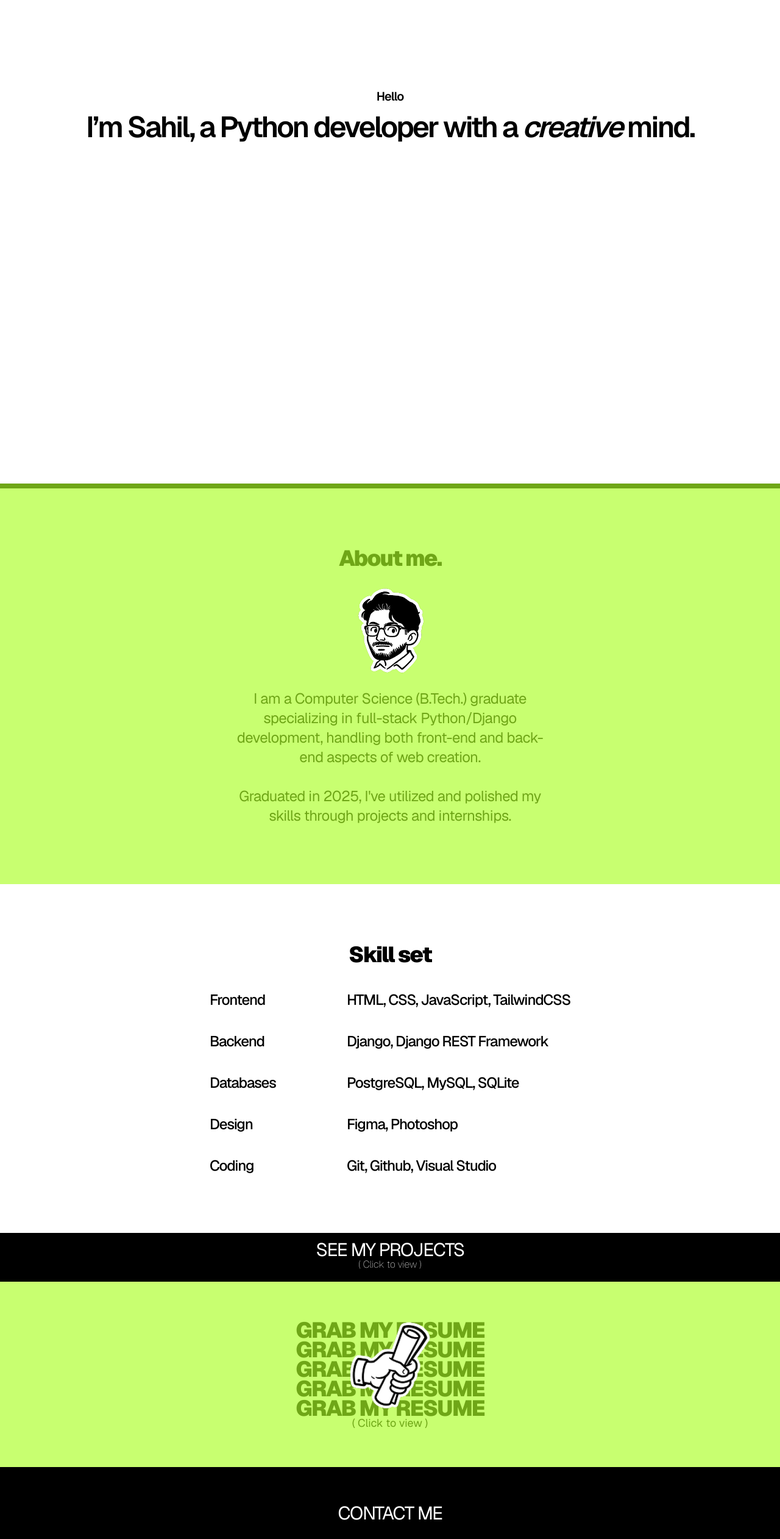
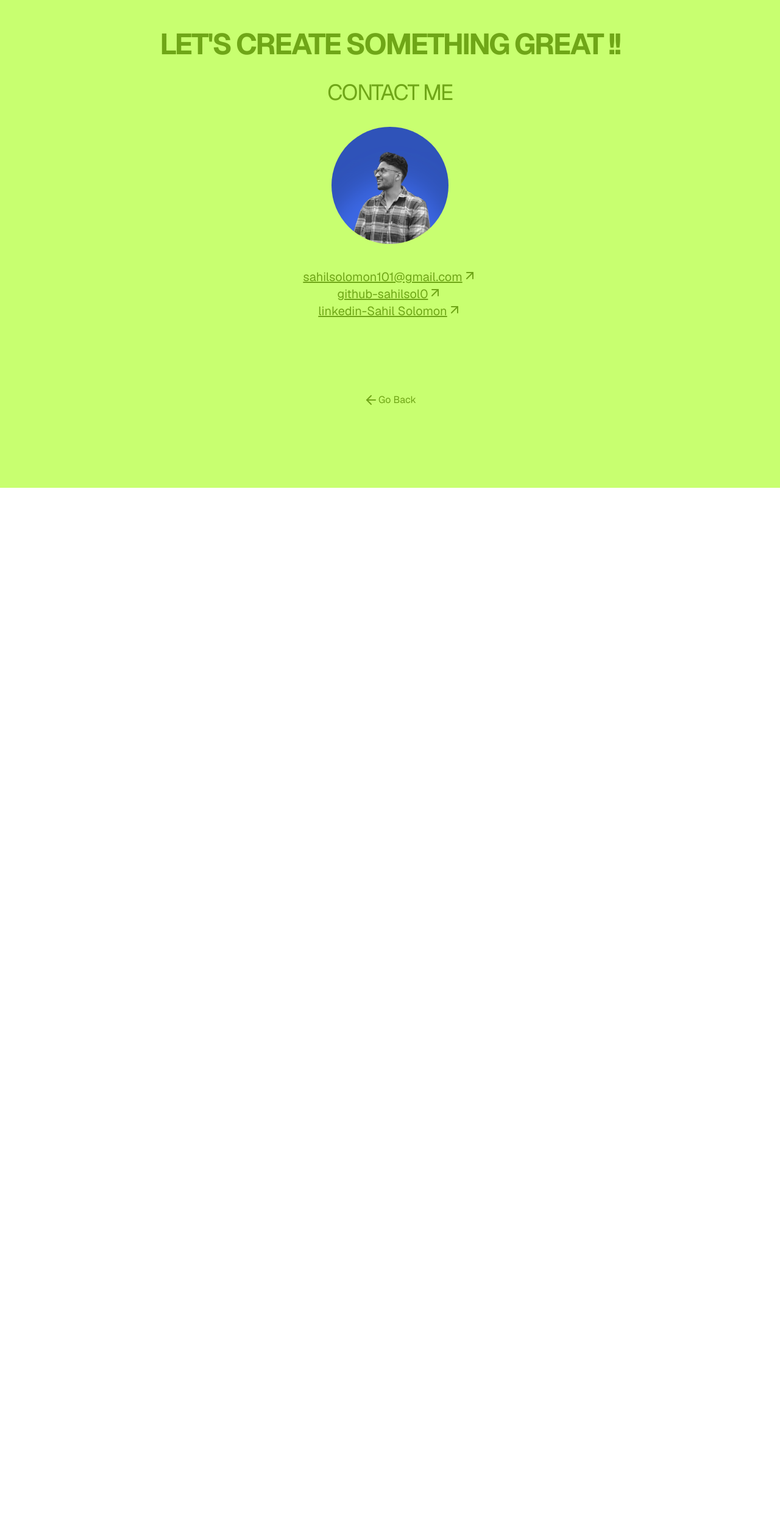
Before and after one commit to sahilsol0/solo, a React (Vite) app: page /contact in a window 1280 px wide. Shown: the top 2524 px of the page at 61% size. After the commit the page ends 800 px from the top, so only its background shows below. Built offline with nearby package versions, Linux system fonts and the light colour scheme.

Commit message:
contact / projects pages

```diff
--- a/src/App.jsx
+++ b/src/App.jsx
@@ -1,74 +1,14 @@
-import { useState, useEffect } from 'react';
-import { motion, useScroll, useSpring, useTransform, AnimatePresence } from 'motion/react';
-import Loading from "./components/Loading.jsx"
-import HeroSection from "./components/HeroSection.jsx"
-import AboutSection from "./components/AboutSection.jsx"
-import SkillSection from "./components/SkillSection.jsx"
-import ResumeSection from "./components/ResumeSection.jsx"
-import ContactSection from "./components/ContactSection.jsx"
+import { Routes, Route } from 'react-router'
+import Home from './pages/Home.jsx'
+import Contact from './pages/Contact.jsx'
 
 function App() {
-
-	const firstName = "Sahil"
-	const lastName = "Solomon"
-
-	const { scrollYProgress } = useScroll();
-	const scaleX = useSpring(scrollYProgress)
-	const headerY = useTransform(scrollYProgress, [0, .1], [0, -500]);
-	const [isLoading, setIsLoading] = useState(true);
-
-	useEffect(() => {
-		const timer = setTimeout(() => {
-			setIsLoading(false);
-		}, 2000);
-
-		return () => clearTimeout(timer);
-	}, []);
-
-	return (
-		<>
-			<AnimatePresence>
-				{isLoading && (<Loading />)}
-			</AnimatePresence>
-
-			<motion.header
-				style={{ y: headerY,  }}
-				className="fixed text-2xl/5 px-10 py-10 tracking-tighter font-semibold z-10"
-			>
-				{firstName}<br />{lastName}.
-			</motion.header>
-
-			<HeroSection name= {firstName}/>
-			<AboutSection />
-			<SkillSection />
-
-			<section className="bg-black text-white text-center py-4">
-				<h1 className="text-3xl/6 font-normal tracking-tighter">SEE MY PROJECTS</h1>
-				<p className="text-md/2 font-thin tracking-normal">( Click to view )</p>
-			</section>
-
-			<ResumeSection />
-			<ContactSection />
-			<footer className="bg-black text-white text-center text-[0.6rem] font-normal py-4">
-				<p>Made with ❤️ by {firstName} {lastName}.</p>
-				<p>&copy; 2025 {firstName} {lastName}. All rights reserved.</p>
-			</footer>
-
-			<motion.div
-                id="scroll-indicator"
-                style={{
-                    scaleX: scaleX,
-                    position: "fixed",
-                    bottom: -1,
-                    left: 0,
-                    right: 0,
-                    height: 8,
-                    originX: 0,
-                }}
-				className="bg-lime-fg"
-			/>
-		</>
-	)
+  return (
+    <Routes>
+      <Route path="/" element={<Home />} />
+      <Route path="/contact" element={<Contact />} />
+    </Routes>
+  );
 }
 
 export default App
--- a/src/components/AboutSection.jsx
+++ b/src/components/AboutSection.jsx
@@ -1,25 +1,11 @@
 import { motion } from "framer-motion"
 import faceSticker from "../assets/images/face_sticker.png"
 
-const fadeInUp = {
-  initial: {
-    opacity: 0,
-    filter: 'blur(10px)',
-    y: 75,
-  },
-  whileInView: {
-    opacity: 1,
-    filter: 'blur(0px)',
-    y: 0,
-  },
-  viewport: { once: true }
-}
-
-function AboutSection() {
+function AboutSection({animation}) {
     return (
 		<section className="bg-lime-bg text-lime-fg py-24 flex flex-col items-center gap-4">
 			<motion.h1
-          {...fadeInUp}
+				{...animation}
 				transition={{ delay: 0.5, duration: 1, ease: 'easeInOut' }}
 				className="font-black text-4xl tracking-tighter"
 			>
@@ -27,14 +13,14 @@ function AboutSection() {
 			</motion.h1>
 
 			<motion.img
-          {...fadeInUp}
+				{...animation}
 				transition={{ delay: 0.7, duration: 1, ease: 'easeInOut' }}
 				src={faceSticker}
 				alt="face of Sahil in a sticker style."
 			/>
 
 			<motion.h4
-          {...fadeInUp}
+				{...animation}
 				transition={{ delay: .9, duration: 1, ease: 'easeInOut' }}
 				className="text-2xl font-normal tracking-tight text-center px-17 md:px-96"
 			>
--- a/src/components/HeroSection.jsx
+++ b/src/components/HeroSection.jsx
@@ -1,8 +1,10 @@
 import { motion } from "motion/react"
+import { Link } from "react-router"
 
 function HeroSection({name}) {
     return (
-        <section className="py-36 font-semibold text-center min-h-dvh">
+        <section className="font-semibold text-center h-[90vh] pt-8 pb-16 flex flex-col justify-between">
+            <div className="">
                 <motion.p
                     initial={{
                         opacity: 0,
@@ -35,6 +37,13 @@ function HeroSection({name}) {
                 >
                     I’m {name}, a Python developer with a <span className="italic">creative</span> mind.
                 </motion.p>
+            </div>
+            <div className="flex flex-col items-center gap-2 text-lg">
+                <Link to='/projects' className="bg-lime-bg text-lime-fg px-6 rounded-full">Projects</Link>
+                <Link to='/contact' className="bg-white text-lime-fg px-6 border border-lime-fg rounded-full">Connect</Link>
+
+                <p className="text-sm font-normal mt-8">or keep scrolling for more...</p>
+            </div>
         </section>
     )
 }
--- a/src/components/ResumeSection.jsx
+++ b/src/components/ResumeSection.jsx
@@ -1,18 +1,54 @@
+import {useRef } from "react"
+import { motion, useScroll, useTransform } from "motion/react"
 import resumeSticker from "../assets/images/resume_sticker.png"
 
-function resumeSection(params) {
+function ResumeSection() {
+
+    const container = useRef();
+    const { scrollYProgress } = useScroll({
+        target: container,
+        offset: ['start end', 'end start']
+    })
 
     return (
-        <section className=" bg-lime-bg py-16 text-lime-fg text-4xl/8 font-black tracking-tighter flex flex-col items-center relative">
-            <h1>GRAB MY RESUME</h1>
-            <h1>GRAB MY RESUME</h1>
-            <h1>GRAB MY RESUME</h1>
-            <h1>GRAB MY RESUME</h1>
-            <h1>GRAB MY RESUME</h1>
+        <section className=" bg-lime-bg py-12 text-lime-fg text-4xl/8 font-black flex flex-col items-center tracking-tighter relative overflow-hidden">
+            <div ref={container}>
+                <Slide direction={'left'} left={"-15%"} progress={scrollYProgress} speed={100}/>
+                <Slide direction={'right'} left={"-25%"} progress={scrollYProgress} speed={50}/>
+                <Slide direction={'left'}  left={"15%"} progress={scrollYProgress} speed={75}/>
+                <Slide direction={'right'}  left={"15%"} progress={scrollYProgress} speed={150}/>
+                <Slide direction={'left'}  left={"-10%"} progress={scrollYProgress} speed={30}/>
+            </div>
             <p className="!text-lg/4 font-normal tracking-normal">( Click to view )</p>
-            <img src={resumeSticker} alt="" className="absolute scale-110"/>
+            <a href="#" className="absolute"><img src={resumeSticker} alt="" className="scale-110"/></a>
       </section>
     )
 }
 
-export default resumeSection
+const Slide = (props) => {
+    const direction = props.direction == 'left' ? -1 : 1;
+    const translateX = useTransform(props.progress, [0, 1], [25 * direction, -props.speed * direction])
+
+    return (
+      <motion.div style={{x: translateX, left: props.left}} className="relative flex whitespace-nowrap">
+        <Phrase />
+        <Phrase />
+        <Phrase />
+      </motion.div>
+    )
+}
+
+
+  const Phrase = () => {
+
+    return (
+      <div className={'px-3 gap-2 flex items-center'}>
+        <p className=''>SEE MY RESUME</p>
+      {/* <span className="relative h-[7.5vw] aspect-[4/2] rounded-full overflow-hidden">
+          <Image style={{objectFit: "cover"}} src={src} alt="image" fill/>
+      </span> */}
+      </div>
+    )
+  }
+
+export default ResumeSection
--- a/src/components/SkillSection.jsx
+++ b/src/components/SkillSection.jsx
@@ -1,6 +1,7 @@
+import { motion } from "motion/react"
 import SplitStaggerText from "./animation/SplitStaggerText.jsx"
 
-function SkillSection() {
+function SkillSection({animation}) {
 
     const skills = [
         {id:1, title: "Frontend", content: "HTML, CSS, JavaScript, TailwindCSS"},
@@ -12,14 +13,32 @@ function SkillSection() {
 
     return (
         <section className="px-10 py-24 flex flex-col items-center gap-10">
-            <h1 className="font-black text-4xl tracking-tighter">Skill set</h1>
+            <motion.h1
+                {...animation}
+				transition={{ delay: 0.5, duration: 1, ease: 'easeInOut' }}
+                className="font-black text-4xl tracking-tighter"
+            >
+                Skill set
+            </motion.h1>
             {/* <SplitStaggerText text="Skill set" delay={0.5} style="font-black text-4xl tracking-tighter"/> */}
             <div className="text-2xl/7 font-medium tracking-tighter flex flex-col gap-10">
                 {
                     skills.map((skill) => (
-                        <div key={skill.id} className="grid grid-cols-8 gap-2">
-                            <p className="col-span-3">{skill.title}</p>
-                            <p className="col-span-5">{skill.content}</p>
+                        <div key={skill.id} className="grid grid-cols-8 gap-8">
+                            <motion.p
+                                {...animation}
+                                transition={{ delay: 0.5, duration: 1, ease: 'easeInOut' }}
+                                className="col-span-3"
+                            >
+                                {skill.title}
+                            </motion.p>
+                            <motion.p
+                                {...animation}
+                                transition={{ delay: 0.6, duration: 1, ease: 'easeInOut' }}
+                                className="col-span-5"
+                            >
+                                {skill.content}
+                            </motion.p>
                         </div>
                     ))
                 }
--- /dev/null
+++ b/src/pages/Contact.jsx
@@ -0,0 +1,37 @@
+import { motion } from "motion/react"
+import { Link } from "react-router"
+import faceImg from "../assets/images/face.png"
+import { ArrowUpRight, ArrowLeft } from "lucide-react"
+
+function Contact({animation}) {
+
+    const contacts = [
+        {id: 1, text: "sahilsolomon101@gmail.com", href: "mailto:sahilsolomon101@gmail.com"},
+        {id: 2, text: "github-sahilsol0", href: "https://github.com/sahilsol0"},
+        {id: 3, text: "linkedin-Sahil Solomon", href: "#"},
+    ]
+    return (
+        <section className="bg-lime-bg text-lime-fg px-10 py-12 flex flex-col items-center gap-10 min-h-dvh">
+            <h1 className="text-5xl/12 font-bold tracking-tighter text-center">LET'S CREATE SOMETHING GREAT !!</h1>
+            <h1 className="text-4xl/8 font-normal tracking-tighter text-center">CONTACT ME</h1>
+            <div className="w-48"><img src={faceImg} alt="" className="fit rounded-full"/></div>
+
+            <ul className="flex flex-col items-center">
+                {
+                    contacts.map((contact) => (
+                        <motion.li
+                            key={contact.id}
+                            {...animation}
+                            transition={{ delay: 0.2 * contact.id, duration: 1, ease: 'easeInOut' }}
+                        >
+                            <a href={contact.href} target="#" className="flex text-xl underline">{contact.text}<ArrowUpRight /></a>
+                        </motion.li>
+                    ))
+                }
+            </ul>
+            <Link to="/" className="flex mt-20"><ArrowLeft />Go Back</Link>
+      </section>
+    )
+}
+
+export default Contact
--- /dev/null
+++ b/src/pages/Home.jsx
@@ -0,0 +1,91 @@
+import { useState, useEffect } from 'react';
+import { motion, useScroll, useSpring, useTransform, AnimatePresence } from 'motion/react';
+import { Link } from 'react-router'
+import Loading from "../components/Loading.jsx"
+import HeroSection from "../components/HeroSection.jsx"
+import AboutSection from "../components/AboutSection.jsx"
+import SkillSection from "../components/SkillSection.jsx"
+import ResumeSection from "../components/ResumeSection.jsx"
+import ContactSection from "../components/ContactSection.jsx"
+
+function Home() {
+
+	const firstName = "Sahil"
+	const lastName = "Solomon"
+
+	const fadeInUp = {
+		initial: {
+		  opacity: 0,
+		  filter: 'blur(10px)',
+		  y: 75,
+		},
+		whileInView: {
+		  opacity: 1,
+		  filter: 'blur(0px)',
+		  y: 0,
+		},
+		viewport: { once: true }
+	}
+
+	const { scrollYProgress } = useScroll();
+	const scaleX = useSpring(scrollYProgress)
+	const headerY = useTransform(scrollYProgress, [0, .1], [0, -500]);
+	const [isLoading, setIsLoading] = useState(true);
+
+	useEffect(() => {
+		const timer = setTimeout(() => {
+			setIsLoading(false);
+		}, 2000);
+
+		return () => clearTimeout(timer);
+	}, []);
+
+	return (
+		<>
+			<AnimatePresence>
+				{isLoading && (<Loading />)}
+			</AnimatePresence>
+			<motion.header
+				{...fadeInUp}
+				style={{ y: headerY,  }}
+				className="sticky text-2xl/5 px-10 py-10 tracking-tighter font-semibold z-10"
+			>
+				{firstName}<br />{lastName}.
+			</motion.header>
+
+			<HeroSection name= {firstName}/>
+			<AboutSection animation={fadeInUp}/>
+			<SkillSection animation={fadeInUp}/>
+
+			<section className="bg-black text-white text-center py-4">
+                <Link to='/projects' className="pointer">
+                    <h1 className="text-3xl/6 font-normal tracking-tighter">SEE MY PROJECTS</h1>
+                    <p className="text-md/2 font-thin tracking-normal">( Click to view )</p>
+                </Link>
+			</section>
+
+			<ResumeSection />
+			<ContactSection animation={fadeInUp}/>
+			<footer className="bg-black text-white text-center text-[0.6rem] font-normal py-4">
+				<p>Made with ❤️ by {firstName} {lastName}.</p>
+				<p>&copy; 2025 {firstName} {lastName}. All rights reserved.</p>
+			</footer>
+
+			<motion.div
+                id="scroll-indicator"
+                style={{
+                    scaleX: scaleX,
+                    position: "fixed",
+                    bottom: -1,
+                    left: 0,
+                    right: 0,
+                    height: 8,
+                    originX: 0,
+                }}
+				className="bg-lime-fg"
+			/>
+		</>
+	)
+}
+
+export default Home
```
Also changed, not shown: src/components/ContactSection.jsx (+8 -3 lines), src/pages/Projects.jsx (added). Lines whose indentation alone changed are shown as unchanged.
